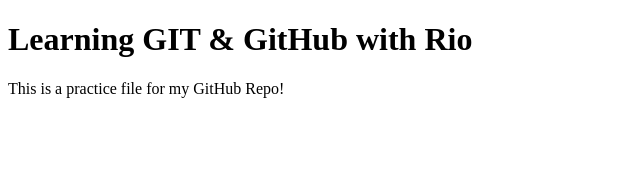
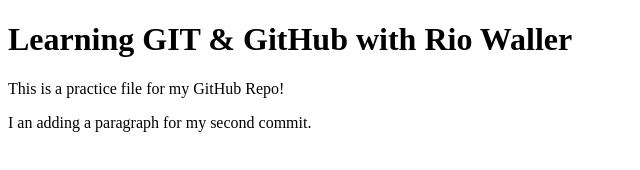
Before and after one commit to ninaroby/CIT-82-GIT, a plain HTML site: page index.html in a window 1280 px wide. Shown: the whole page, without its empty margins (0-640 px from the left). Drawn offline with Linux system fonts and the light colour scheme.

Commit message:
Added new paragraph and made change to h1 - second commit

```diff
--- a/index.html
+++ b/index.html
@@ -5,8 +5,9 @@
     <title>Learning GIT & GitHub</title>
 </head>
 <body>
-    <h1>Learning GIT & GitHub with Rio</h1>
+    <h1>Learning GIT & GitHub with Rio Waller</h1>
     <p>This is a practice file for my GitHub Repo!</p>
+    <p>I an adding a paragraph for my second commit.</p>
 
 </body>
 </html>
```
